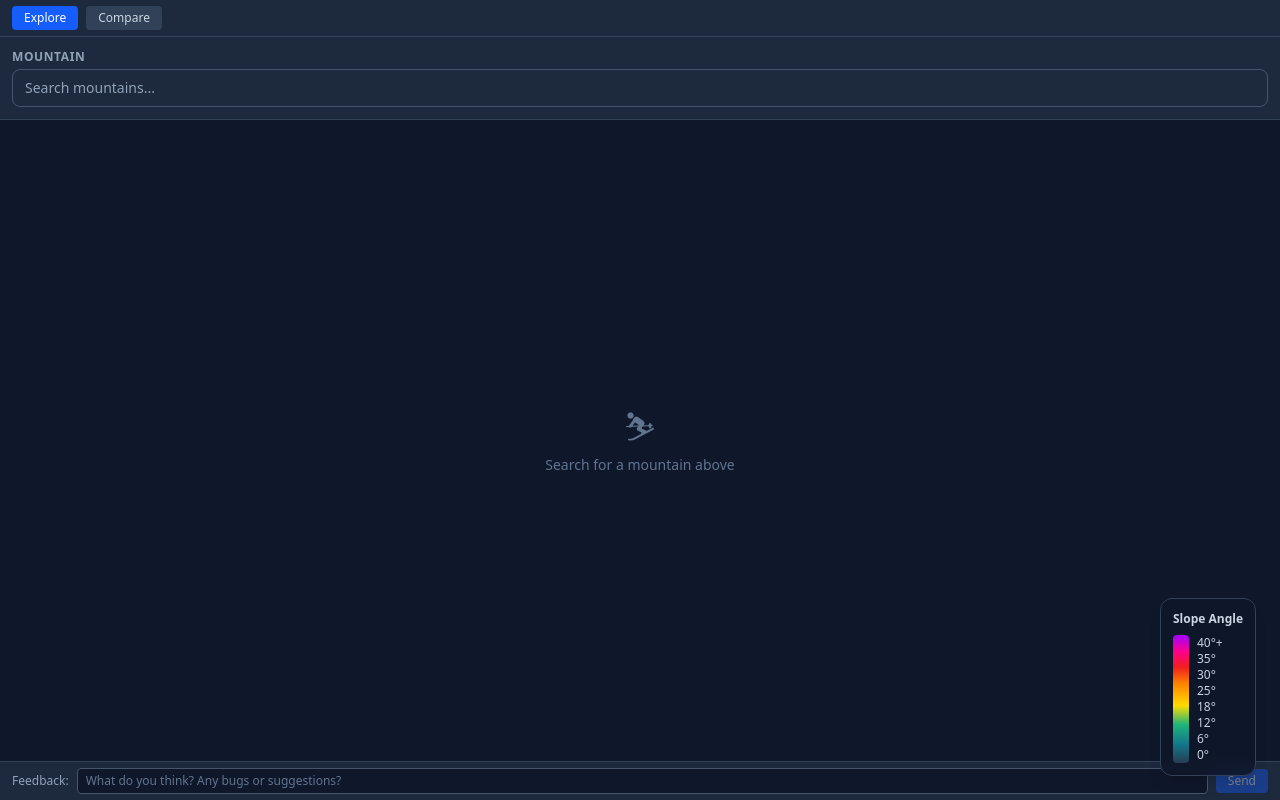
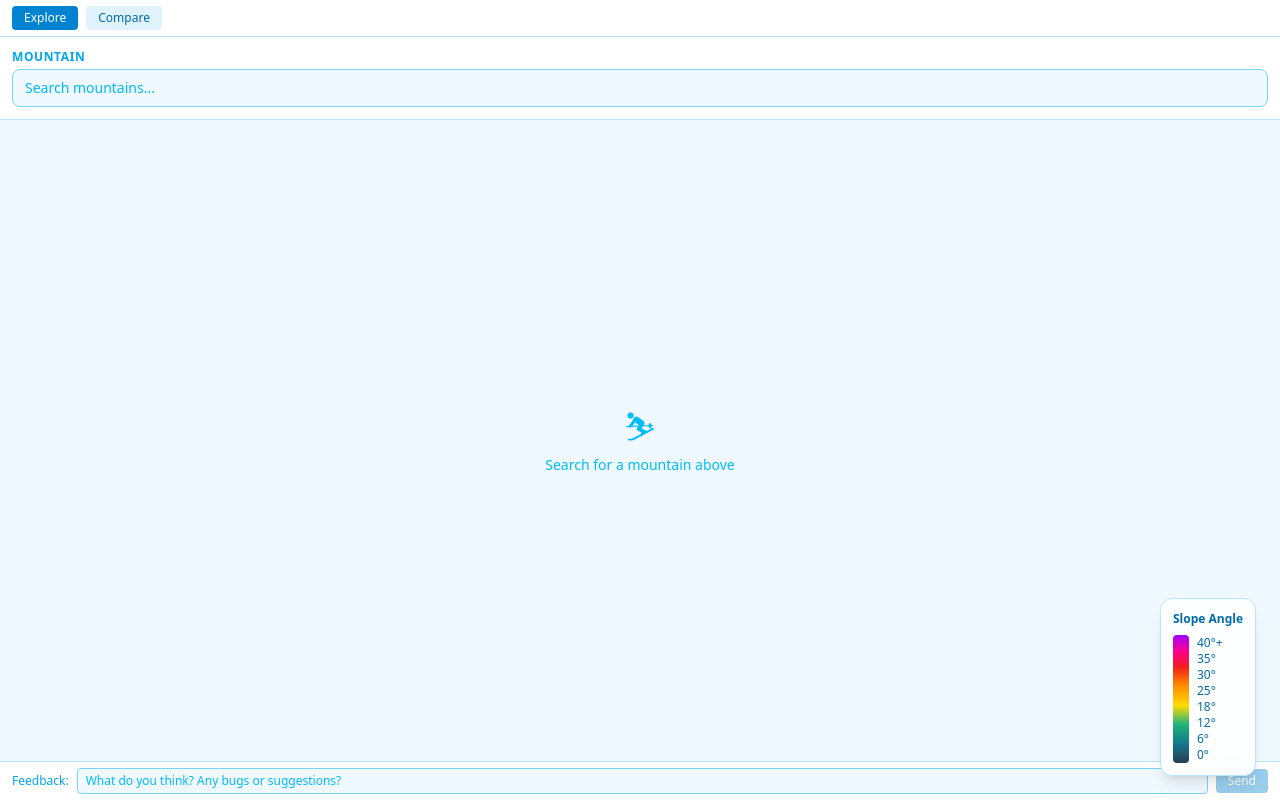
Before and after one commit to mhoroho/ski, a React (Vite) app: page / in a window 1280 px wide. Built offline with nearby package versions, Linux system fonts and the light colour scheme.

Commit message:
Switch to fresh alpine light theme
Replace dark slate palette with light sky-blue/white theme:
white panels, sky-50 backgrounds, sky-blue accents and borders.

Co-Authored-By: Claude Opus 4.6 <noreply@anthropic.com>

```diff
--- a/src/App.tsx
+++ b/src/App.tsx
@@ -7,15 +7,15 @@ function App() {
   const [page, setPage] = useState<'explore' | 'compare'>('explore');
 
   return (
-    <div className="flex flex-col h-screen bg-slate-900 text-white">
+    <div className="flex flex-col h-screen bg-sky-50 text-sky-900">
       {/* Nav bar */}
-      <div className="flex items-center gap-2 px-3 py-1.5 bg-slate-800 border-b border-slate-700">
+      <div className="flex items-center gap-2 px-3 py-1.5 bg-white border-b border-sky-200 shadow-sm">
         <button
           onClick={() => setPage('explore')}
           className={`px-3 py-1 text-xs rounded transition-colors ${
             page === 'explore'
-              ? 'bg-blue-600 text-white'
-              : 'bg-slate-700 text-slate-300 hover:bg-slate-600'
+              ? 'bg-sky-600 text-white'
+              : 'bg-sky-100 text-sky-700 hover:bg-sky-200'
           }`}
         >
           Explore
@@ -24,8 +24,8 @@ function App() {
           onClick={() => setPage('compare')}
           className={`px-3 py-1 text-xs rounded transition-colors ${
             page === 'compare'
-              ? 'bg-blue-600 text-white'
-              : 'bg-slate-700 text-slate-300 hover:bg-slate-600'
+              ? 'bg-sky-600 text-white'
+              : 'bg-sky-100 text-sky-700 hover:bg-sky-200'
           }`}
         >
           Compare
@@ -42,7 +42,7 @@ function App() {
           <>
             {/* Desktop: side by side */}
             <div className="hidden md:flex w-full">
-              <div className="w-1/2 flex flex-col border-r border-slate-700">
+              <div className="w-1/2 flex flex-col border-r border-sky-200">
                 <MountainPane label="" trailListSide="left" />
               </div>
               <div className="w-1/2 flex flex-col">
@@ -51,7 +51,7 @@ function App() {
             </div>
             {/* Mobile: stacked */}
             <div className="flex md:hidden flex-col w-full">
-              <div className="h-1/2 flex flex-col border-b border-slate-700">
+              <div className="h-1/2 flex flex-col border-b border-sky-200">
                 <MountainPane label="" trailListSide="right" />
               </div>
               <div className="h-1/2 flex flex-col">
--- a/src/components/ColorLegend.tsx
+++ b/src/components/ColorLegend.tsx
@@ -11,11 +11,10 @@ export function ColorLegend() {
     { angle: '6°', pos: '85%' },
     { angle: '0°', pos: '100%' },
   ];
-  // Colors: blue → green → light green → orange → dark orange → red → dark red → purple
 
   return (
-    <div className="absolute bottom-6 right-6 z-[1000] bg-slate-900/90 backdrop-blur-sm rounded-xl p-3 shadow-lg border border-slate-700">
-      <div className="text-xs font-semibold text-slate-300 mb-2 text-center">
+    <div className="absolute bottom-6 right-6 z-[1000] bg-white/90 backdrop-blur-sm rounded-xl p-3 shadow-lg border border-sky-200">
+      <div className="text-xs font-semibold text-sky-700 mb-2 text-center">
         Slope Angle
       </div>
       <div className="flex items-stretch gap-2">
@@ -26,7 +25,7 @@ export function ColorLegend() {
             minHeight: '120px',
           }}
         />
-        <div className="flex flex-col justify-between text-xs text-slate-300">
+        <div className="flex flex-col justify-between text-xs text-sky-700">
           {labels.map((l) => (
             <span key={l.angle}>{l.angle}</span>
           ))}
--- a/src/components/FeedbackBar.tsx
+++ b/src/components/FeedbackBar.tsx
@@ -31,21 +31,21 @@ export function FeedbackBar() {
   };
 
   return (
-    <div className="flex items-center gap-2 px-3 py-1.5 bg-slate-800 border-t border-slate-700">
-      <span className="text-xs text-slate-400 shrink-0">Feedback:</span>
+    <div className="flex items-center gap-2 px-3 py-1.5 bg-white border-t border-sky-200 shadow-sm">
+      <span className="text-xs text-sky-500 shrink-0">Feedback:</span>
       <input
         type="text"
         value={message}
         onChange={(e) => setMessage(e.target.value)}
         onKeyDown={(e) => e.key === 'Enter' && handleSubmit()}
         placeholder="What do you think? Any bugs or suggestions?"
-        className="flex-1 px-2 py-1 text-xs bg-slate-900 border border-slate-600 rounded text-white placeholder-slate-500 focus:outline-none focus:ring-1 focus:ring-blue-500"
+        className="flex-1 px-2 py-1 text-xs bg-sky-50 border border-sky-300 rounded text-sky-900 placeholder-sky-400 focus:outline-none focus:ring-1 focus:ring-sky-500"
         disabled={status === 'sending'}
       />
       <button
         onClick={handleSubmit}
         disabled={status === 'sending' || !message.trim()}
-        className="px-3 py-1 text-xs rounded bg-blue-600 text-white hover:bg-blue-500 disabled:opacity-40 disabled:cursor-not-allowed transition-colors shrink-0"
+        className="px-3 py-1 text-xs rounded bg-sky-600 text-white hover:bg-sky-500 disabled:opacity-40 disabled:cursor-not-allowed transition-colors shrink-0"
       >
         {status === 'sending' ? 'Sending...' : status === 'sent' ? 'Thanks!' : status === 'error' ? 'Failed' : 'Send'}
       </button>
--- a/src/components/LoadingOverlay.tsx
+++ b/src/components/LoadingOverlay.tsx
@@ -4,10 +4,10 @@ interface Props {
 
 export function LoadingOverlay({ progress }: Props) {
   return (
-    <div className="absolute inset-0 z-[999] flex items-center justify-center bg-slate-900/80 backdrop-blur-sm">
+    <div className="absolute inset-0 z-[999] flex items-center justify-center bg-white/80 backdrop-blur-sm">
       <div className="text-center">
-        <div className="inline-block w-8 h-8 border-3 border-blue-500 border-t-transparent rounded-full animate-spin mb-3" />
-        <div className="text-sm text-slate-300">{progress}</div>
+        <div className="inline-block w-8 h-8 border-3 border-sky-500 border-t-transparent rounded-full animate-spin mb-3" />
+        <div className="text-sm text-sky-700">{progress}</div>
       </div>
     </div>
   );
--- a/src/components/MountainPane.tsx
+++ b/src/components/MountainPane.tsx
@@ -35,7 +35,7 @@ export function MountainPane({ label, initial, trailListSide = 'right' }: Props)
 
   return (
     <div className="flex flex-col h-full">
-      <div className="p-3 bg-slate-800 border-b border-slate-700">
+      <div className="p-3 bg-white border-b border-sky-200 shadow-sm">
         <div className="flex items-end gap-2">
           <div className="flex-1">
             <MountainSearch
@@ -46,7 +46,7 @@ export function MountainPane({ label, initial, trailListSide = 'right' }: Props)
           </div>
         </div>
         {data && (
-          <div className="mt-2 text-xs text-slate-400">
+          <div className="mt-2 text-xs text-sky-500">
             {data.trails.length} trails loaded
           </div>
         )}
@@ -55,7 +55,7 @@ export function MountainPane({ label, initial, trailListSide = 'right' }: Props)
       {/* Desktop: side panel layout */}
       <div className="flex-1 hidden md:flex min-h-0">
         {data && trailListSide === 'left' && (
-          <div className="bg-slate-800 border-r border-slate-700 overflow-y-auto">
+          <div className="bg-white border-r border-sky-200 overflow-y-auto">
             <TrailList trails={data.trails} onSelect={handleTrailSelect} selectedTrail={selectedTrail} />
           </div>
         )}
@@ -64,7 +64,7 @@ export function MountainPane({ label, initial, trailListSide = 'right' }: Props)
           {data ? (
             <MountainView3D data={data} focusTrail={focusTrail} onFocusHandled={() => setFocusTrail(null)} selectedTrail={selectedTrail} />
           ) : !loading && !error ? (
-            <div className="flex items-center justify-center h-full bg-slate-900 text-slate-500">
+            <div className="flex items-center justify-center h-full bg-sky-50 text-sky-400">
               <div className="text-center">
                 <div className="text-4xl mb-2">⛷</div>
                 <div className="text-sm">Search for a mountain above</div>
@@ -75,17 +75,17 @@ export function MountainPane({ label, initial, trailListSide = 'right' }: Props)
           {loading && <LoadingOverlay progress={progress} />}
 
           {error && (
-            <div className="flex items-center justify-center h-full bg-slate-900">
+            <div className="flex items-center justify-center h-full bg-sky-50">
               <div className="text-center p-4 max-w-xs">
-                <div className="text-red-400 text-sm mb-2">Error</div>
-                <div className="text-slate-300 text-xs">{error}</div>
+                <div className="text-red-500 text-sm mb-2">Error</div>
+                <div className="text-sky-700 text-xs">{error}</div>
               </div>
             </div>
           )}
         </div>
 
         {data && trailListSide === 'right' && (
-          <div className="bg-slate-800 border-l border-slate-700 overflow-y-auto">
+          <div className="bg-white border-l border-sky-200 overflow-y-auto">
             <TrailList trails={data.trails} onSelect={handleTrailSelect} selectedTrail={selectedTrail} />
           </div>
         )}
@@ -94,10 +94,10 @@ export function MountainPane({ label, initial, trailListSide = 'right' }: Props)
       {/* Mobile: top drawer + map */}
       <div className="flex-1 flex flex-col md:hidden min-h-0">
         {data && (
-          <div className={`bg-slate-800 border-b border-slate-700 transition-all duration-200 overflow-hidden ${drawerOpen ? 'max-h-48' : 'h-7'}`}>
+          <div className={`bg-white border-b border-sky-200 transition-all duration-200 overflow-hidden ${drawerOpen ? 'max-h-48' : 'h-7'}`}>
             <button
               onClick={() => setDrawerOpen(!drawerOpen)}
-              className="w-full flex items-center justify-center gap-1 h-7 text-xs text-slate-400 hover:text-slate-200"
+              className="w-full flex items-center justify-center gap-1 h-7 text-xs text-sky-500 hover:text-sky-700"
             >
               <span>{drawerOpen ? '▲' : '▼'}</span>
               <span>Trails ({data.trails.length})</span>
@@ -114,7 +114,7 @@ export function MountainPane({ label, initial, trailListSide = 'right' }: Props)
           {data ? (
             <MountainView3D data={data} focusTrail={focusTrail} onFocusHandled={() => setFocusTrail(null)} selectedTrail={selectedTrail} />
           ) : !loading && !error ? (
-            <div className="flex items-center justify-center h-full bg-slate-900 text-slate-500">
+            <div className="flex items-center justify-center h-full bg-sky-50 text-sky-400">
               <div className="text-center">
                 <div className="text-4xl mb-2">⛷</div>
                 <div className="text-sm">Search for a mountain above</div>
@@ -125,10 +125,10 @@ export function MountainPane({ label, initial, trailListSide = 'right' }: Props)
           {loading && <LoadingOverlay progress={progress} />}
 
           {error && (
-            <div className="flex items-center justify-center h-full bg-slate-900">
+            <div className="flex items-center justify-center h-full bg-sky-50">
               <div className="text-center p-4 max-w-xs">
-                <div className="text-red-400 text-sm mb-2">Error</div>
-                <div className="text-slate-300 text-xs">{error}</div>
+                <div className="text-red-500 text-sm mb-2">Error</div>
+                <div className="text-sky-700 text-xs">{error}</div>
               </div>
             </div>
           )}
--- a/src/components/MountainSearch.tsx
+++ b/src/components/MountainSearch.tsx
@@ -33,7 +33,7 @@ export function MountainSearch({ label, onSelect, selected }: Props) {
   return (
     <div ref={containerRef} className="relative">
       {label && (
-        <label className="block text-xs font-semibold text-slate-400 uppercase tracking-wider mb-1">
+        <label className="block text-xs font-semibold text-sky-500 uppercase tracking-wider mb-1">
           {label}
         </label>
       )}
@@ -42,7 +42,7 @@ export function MountainSearch({ label, onSelect, selected }: Props) {
         type="text"
         value={query}
         placeholder={selected ? `${selected.name}, ${selected.state}` : 'Search mountains...'}
-        className="w-full px-3 py-2 bg-slate-800 border border-slate-600 rounded-lg text-white placeholder-slate-400 focus:outline-none focus:ring-2 focus:ring-blue-500 focus:border-transparent text-sm"
+        className="w-full px-3 py-2 bg-sky-50 border border-sky-300 rounded-lg text-sky-900 placeholder-sky-400 focus:outline-none focus:ring-2 focus:ring-sky-500 focus:border-transparent text-sm"
         onChange={(e) => {
           setQuery(e.target.value);
           setOpen(true);
@@ -50,14 +50,14 @@ export function MountainSearch({ label, onSelect, selected }: Props) {
         onFocus={() => setOpen(true)}
       />
       {open && (
-        <div className="absolute z-[1000] mt-1 w-full max-h-64 overflow-y-auto bg-slate-800 border border-slate-600 rounded-lg shadow-xl">
+        <div className="absolute z-[1000] mt-1 w-full max-h-64 overflow-y-auto bg-white border border-sky-200 rounded-lg shadow-xl">
           {filtered.length === 0 ? (
-            <div className="px-3 py-2 text-slate-400 text-sm">No mountains found</div>
+            <div className="px-3 py-2 text-sky-400 text-sm">No mountains found</div>
           ) : (
             filtered.map((m) => (
               <button
                 key={`${m.name}-${m.state}`}
-                className="w-full text-left px-3 py-2 text-sm text-white hover:bg-slate-700 transition-colors"
+                className="w-full text-left px-3 py-2 text-sm text-sky-900 hover:bg-sky-50 transition-colors"
                 onClick={() => {
                   onSelect(m);
                   setQuery('');
@@ -66,7 +66,7 @@ export function MountainSearch({ label, onSelect, selected }: Props) {
                 }}
               >
                 <span className="font-medium">{m.name}</span>
-                <span className="text-slate-400 ml-1">{m.state}</span>
+                <span className="text-sky-500 ml-1">{m.state}</span>
               </button>
             ))
           )}
```
Also changed, not shown: src/components/TrailList.tsx (+10 -10 lines).
